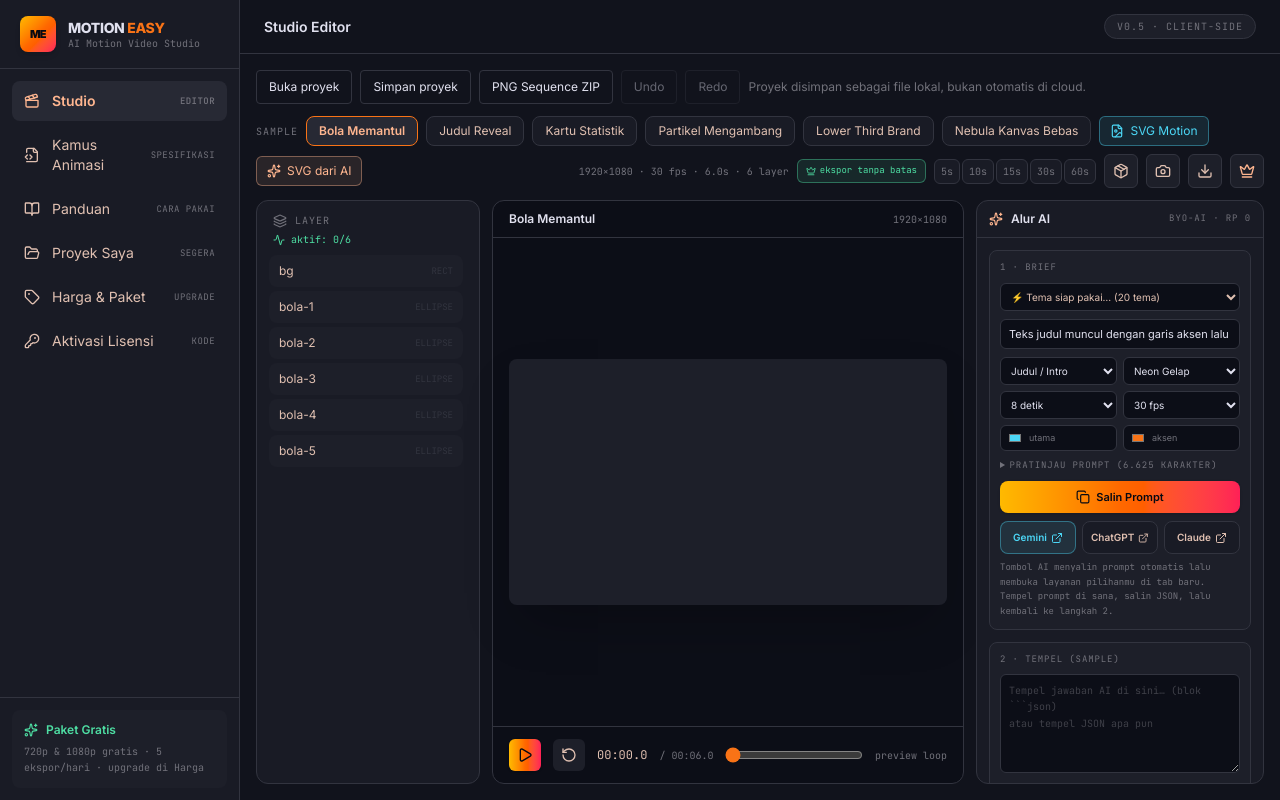
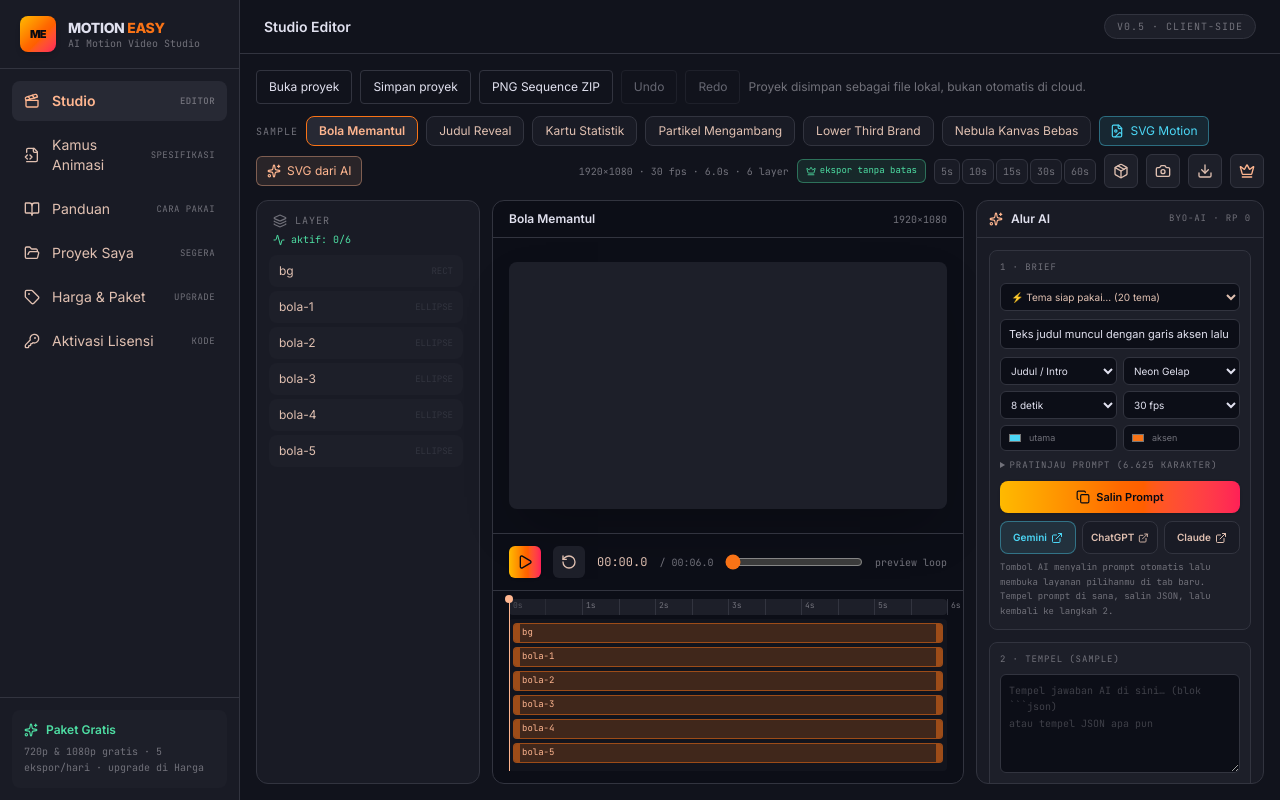
Before and after one commit to Aqli404/motion-easy, a React (Vite) app in the folder app/: page /studio in a window 1280 px wide. Built offline with nearby package versions, Linux system fonts and the light colour scheme.

Commit message:
timeline drag: bar per layer bisa geser/trim + ruler & playhead seek, commit undo 1-langkah per seretan (B3)

```diff
--- /dev/null
+++ b/app/src/components/Timeline.tsx
@@ -0,0 +1,195 @@
+import { useRef, type PointerEvent as ReactPointerEvent, type RefObject } from "react";
+import type { MotionDefinition, LayerSpec } from "../engine/schema";
+
+/**
+ * Timeline drag (B3): bar per layer (time.from–time.to) di atas ruler detik.
+ * - Tarik badan bar → pindahkan waktu tampil layer (clamp dalam track).
+ * - Tarik tepi kiri/kanan → pangkas (trim), span minimal 0,2 dtk, snap 0,05.
+ * - Klik latar/ruler yang tidak sedang menutupi bar → seek preview.
+ * Saat menyeret, def diperbarui lewat onDraft (tanpa history); saat lepas,
+ * hasil terakhir + snapshot pre-drag dikirim ke onCommit sehingga Undo/Redo
+ * = 1 langkah per seretan. Hasil draft disimpan di ref supaya komit tak
+ * bergantung pada saat React melakukan render ulang.
+ */
+interface TimelineProps {
+  def: MotionDefinition;
+  playheadRef: RefObject<HTMLDivElement | null>;
+  onSeek: (t: number) => void;
+  onDraft: (next: MotionDefinition) => void;
+  /** next = hasil seretan terakhir; asal = def sebelum gestur mulai (untuk history). */
+  onCommit: (next: MotionDefinition, asal: MotionDefinition) => void;
+}
+
+type Mode = "move" | "left" | "right" | "seek";
+
+const SNAP = 0.05; // ujung menempel ke 0,05 dtk agar mudah segaris
+const MIN_SPAN = 0.2;
+
+export default function Timeline({ def, playheadRef, onSeek, onDraft, onCommit }: TimelineProps) {
+  const jalurRef = useRef<HTMLDivElement | null>(null);
+  const asal = useRef<MotionDefinition>(def); // snapshot pre-drag untuk history
+  const hasil = useRef<MotionDefinition | null>(null); // hasil draft terakhir
+  const geser = useRef<null | {
+    mode: Mode;
+    id: string;
+    startX: number;
+    startFrom: number;
+    startTo: number;
+    durasi: number;
+    lebarPx: number;
+  }>(null);
+
+  const xKeWaktu = (clientX: number, lebarPx: number) => {
+    const rect = jalurRef.current?.getBoundingClientRect();
+    const w = lebarPx || (rect?.width ?? 1);
+    const x = clientX - (rect?.left ?? 0);
+    return Math.max(0, Math.min(def.canvas.durationSec, (x / Math.max(1, w)) * def.canvas.durationSec));
+  };
+
+  const mulai = (event: ReactPointerEvent<HTMLElement>, mode: Mode, l?: { id: string; time: { from: number; to: number } }) => {
+    const rect = jalurRef.current?.getBoundingClientRect();
+    event.stopPropagation();
+    try { (event.currentTarget as HTMLElement).setPointerCapture(event.pointerId); } catch { /* capture gagal di event sintetis — tetap jalan lewat bubbling */ }
+    hasil.current = null;
+    if (mode === "seek" || !l) {
+      onSeek(xKeWaktu(event.clientX, rect?.width ?? 0));
+      geser.current = { mode: "seek", id: "", startX: event.clientX, startFrom: 0, startTo: 0, durasi: def.canvas.durationSec, lebarPx: rect?.width ?? 1 };
+      return;
+    }
+    asal.current = def;
+    geser.current = {
+      mode,
+      id: l.id,
+      startX: event.clientX,
+      startFrom: l.time.from,
+      startTo: l.time.to,
+      durasi: def.canvas.durationSec,
+      lebarPx: rect?.width ?? 1,
+    };
+  };
+
+  const gerak = (event: ReactPointerEvent<HTMLDivElement>) => {
+    const g = geser.current;
+    if (!g) return;
+    if (g.mode === "seek") {
+      onSeek(xKeWaktu(event.clientX, g.lebarPx));
+      return;
+    }
+    const dt = (event.clientX - g.startX) / Math.max(1, g.lebarPx) * g.durasi;
+    const tap = (v: number) => Math.round(v / SNAP) * SNAP;
+    const layers = def.layers.map((l): LayerSpec => {
+      if (l.id !== g.id) return l;
+      let from = g.startFrom;
+      let to = g.startTo;
+      if (g.mode === "move") {
+        const span = to - from;
+        from = Math.max(0, Math.min(g.durasi - span, from + dt));
+        to = from + span;
+      } else if (g.mode === "left") {
+        from = Math.max(0, Math.min(to - MIN_SPAN, from + dt));
+      } else {
+        to = Math.max(from + MIN_SPAN, Math.min(g.durasi, to + dt));
+      }
+      from = tap(from);
+      to = tap(to);
+      if (to - from < MIN_SPAN) {
+        if (g.mode === "left") from = to - MIN_SPAN;
+        else to = from + MIN_SPAN;
+      }
+      from = Math.round(Math.max(0, from) * 1000) / 1000;
+      to = Math.round(Math.min(g.durasi, to) * 1000) / 1000;
+      return { ...l, time: { from, to } };
+    });
+    if (g.mode !== "move") {
+      // Bila trim melampaui batas, pastikan span minimal terjaga.
+      const kena = layers.find((l) => l.id === g.id);
+      if (kena && kena.time.to - kena.time.from < MIN_SPAN) {
+        if (g.mode === "left") kena.time.from = kena.time.to - MIN_SPAN;
+        else kena.time.to = kena.time.from + MIN_SPAN;
+      }
+    }
+    hasil.current = { ...def, layers };
+    onDraft(hasil.current);
+  };
+
+  const lepas = () => {
+    const g = geser.current;
+    geser.current = null;
+    if (g && g.mode !== "seek") {
+      const next = hasil.current ?? def;
+      hasil.current = null;
+      onCommit(next, asal.current);
+    }
+  };
+
+  const total = def.canvas.durationSec;
+  const persen = (t: number) => `${Math.max(0, Math.min(100, (t / Math.max(0.001, total)) * 100))}%`;
+  const ticks: number[] = [];
+  const langkahTick = total > 30 ? 2 : total > 12 ? 1 : 0.5;
+  for (let t = 0; t <= total + 0.001; t += langkahTick) ticks.push(t);
+
+  return (
+    <div className="select-none border-t border-edge px-4 pb-3 pt-2" aria-label="Timeline layer">
+      <div
+        ref={jalurRef}
+        className="relative"
+        onPointerMove={gerak}
+        onPointerUp={lepas}
+        onPointerCancel={lepas}
+      >
+        {/* Ruler + latar seek */}
+        <div
+          className="relative mb-1 h-4 cursor-pointer rounded bg-panel"
+          onPointerDown={(e) => mulai(e, "seek")}
+        >
+          {ticks.map((t) => (
+            <span
+              key={t}
+              className={`absolute top-0 h-full w-px bg-edge ${t >= 1 ? "" : "opacity-60"}`}
+              style={{ left: persen(t) }}
+            >
+              {Math.abs(t % 1) < 0.001 && (
+                <b className="absolute left-1 top-0 font-mono text-[8px] font-normal not-italic text-muted">{t}s</b>
+              )}
+            </span>
+          ))}
+        </div>
+        {/* Track layer */}
+        <div className="relative space-y-1 rounded bg-panel-low/50 p-1" onPointerDown={(e) => { if (e.target === e.currentTarget) mulai(e, "seek"); }}>
+          {def.layers.map((l) => (
+            <div key={l.id} className="relative h-5">
+              <div
+                role="button"
+                aria-label={`Bar waktu ${l.name ?? l.id}`}
+                title={`${l.name ?? l.id} · ${l.time.from.toFixed(2)}s–${l.time.to.toFixed(2)}s`}
+                className="absolute top-0 flex h-full min-w-[14px] cursor-grab items-center overflow-hidden rounded border border-accent/50 bg-accent/20 text-[9px] text-primary active:cursor-grabbing"
+                style={{ left: persen(l.time.from), width: persen(l.time.to - l.time.from) }}
+                onPointerDown={(e) => mulai(e, "move", l)}
+              >
+                <span
+                  aria-label={`Trim kiri ${l.name ?? l.id}`}
+                  className="absolute left-0 top-0 h-full w-1.5 cursor-ew-resize bg-accent/50"
+                  onPointerDown={(e) => mulai(e, "left", l)}
+                />
+                <span className="pointer-events-none truncate px-2 font-mono">{l.name ?? l.id}</span>
+                <span
+                  aria-label={`Trim kanan ${l.name ?? l.id}`}
+                  className="absolute right-0 top-0 h-full w-1.5 cursor-ew-resize bg-accent/50"
+                  onPointerDown={(e) => mulai(e, "right", l)}
+                />
+              </div>
+            </div>
+          ))}
+          {/* Playhead (posisi disetel langsung oleh player, tanpa re-render) */}
+          <div
+            ref={playheadRef}
+            className="pointer-events-none absolute -top-5 bottom-0 z-10 w-px bg-primary"
+            style={{ left: "0%" }}
+          >
+            <span className="absolute -left-1 -top-1 h-2 w-2 rounded-full bg-primary" />
+          </div>
+        </div>
+      </div>
+    </div>
+  );
+}
--- a/app/src/routes/Studio.tsx
+++ b/app/src/routes/Studio.tsx
@@ -20,6 +20,7 @@ import AiPanel from "../components/AiPanel";
 import ExportModal from "../components/ExportModal";
 import BulkModal from "../components/BulkModal";
 import SvgControls from "../components/SvgControls";
+import Timeline from "../components/Timeline";
 import SequenceModal from "../components/SequenceModal";
 import SvgAiModal from "../components/SvgAiModal";
 import { SAMPLES, SAMPLE_KEYS } from "../engine/samples";
@@ -82,9 +83,13 @@ export default function Studio() {
     if (sliderRef.current) sliderRef.current.value = String(t);
     if (countRef.current)
       countRef.current.textContent = `${activeLayerCount(def, t)}/${def.layers.length}`;
+    if (playheadRef.current)
+      playheadRef.current.style.left = `${(Math.min(t, duration) / Math.max(0.001, duration)) * 100}%`;
   };
 
   const player = usePlayer((t) => drawRef.current(t), duration);
+  // Timeline drag: playhead diperbarui langsung dari draw callback (tanpa re-render).
+  const playheadRef = useRef<HTMLDivElement | null>(null);
 
   // setup canvas + reset saat definisi berganti
   useEffect(() => {
@@ -256,6 +261,16 @@ export default function Studio() {
       layers,
     });
     player.seek(0);
+  };
+
+  // Timeline drag: menyeret memperbarui def tanpa menambah history (mulus);
+  // lepas → komit sekali bersama snapshot pre-drag sehingga Undo/Redo
+  // = 1 langkah per seretan.
+  const setTimelineDraft = (next: MotionDefinition) => setCustomState(next);
+  const commitTimeline = (next: MotionDefinition, asal: MotionDefinition) => {
+    if (next === asal) return;
+    setHistory((state) => ({ past: [...state.past.slice(-29), asal], future: [] }));
+    setCustomState(next);
   };
 
   return (
@@ -470,6 +485,14 @@ export default function Studio() {
               preview loop
             </span>
           </div>
+
+          <Timeline
+            def={def}
+            playheadRef={playheadRef}
+            onSeek={player.seek}
+            onDraft={setTimelineDraft}
+            onCommit={commitTimeline}
+          />
         </section>
 
         {/* Kanan: Alur AI */}
```
Also changed, not shown: 1 other file (tests, documents, lock files or other folders).
